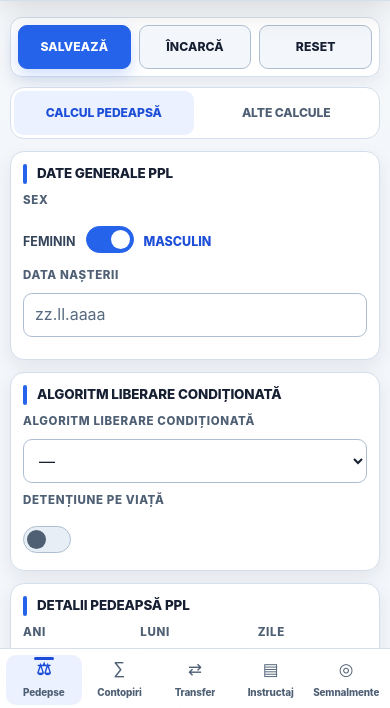
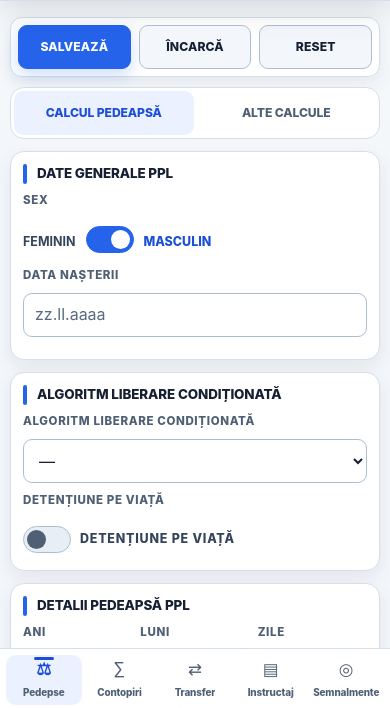
Before and after one commit to alin-talfes/evidenta, a website: page index.html in a window 390 px wide. Shown: the part 134-842 px from the top of the page. Drawn offline with Linux system fonts and the light colour scheme.

Commit message:
fix: preserve mobile life-sentence label markup

```diff
--- a/index.html
+++ b/index.html
@@ -106,7 +106,7 @@
                                 <label class="toggle-switch" style="margin-top:8px;">
                                     <input type="checkbox" id="lifeSentence">
                                     <span class="toggle-slider" aria-hidden="true"></span>
-
+                                    <span class="life-label">Detențiune pe viață</span>
                                 </label>
                             </div>
                         </div>
```
